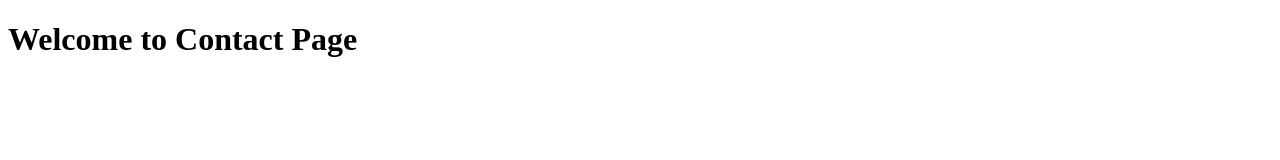
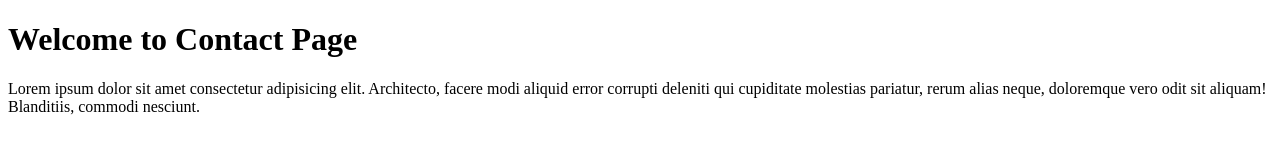
Before and after one commit to AmirhossseinMahmoudi/project, a plain HTML site: page contact.html in a window 1280 px wide. Drawn offline with Linux system fonts and the light colour scheme.

Commit message:
add p tag to contact.html

```diff
--- a/contact.html
+++ b/contact.html
@@ -10,7 +10,9 @@
 
 <body>
     <h1>Welcome to Contact Page</h1>
-
+    <p>Lorem ipsum dolor sit amet consectetur adipisicing elit. Architecto, facere modi aliquid error corrupti deleniti
+        qui cupiditate molestias pariatur, rerum alias neque, doloremque vero odit sit aliquam! Blanditiis, commodi
+        nesciunt.</p>
 </body>
 
 </html>
```
